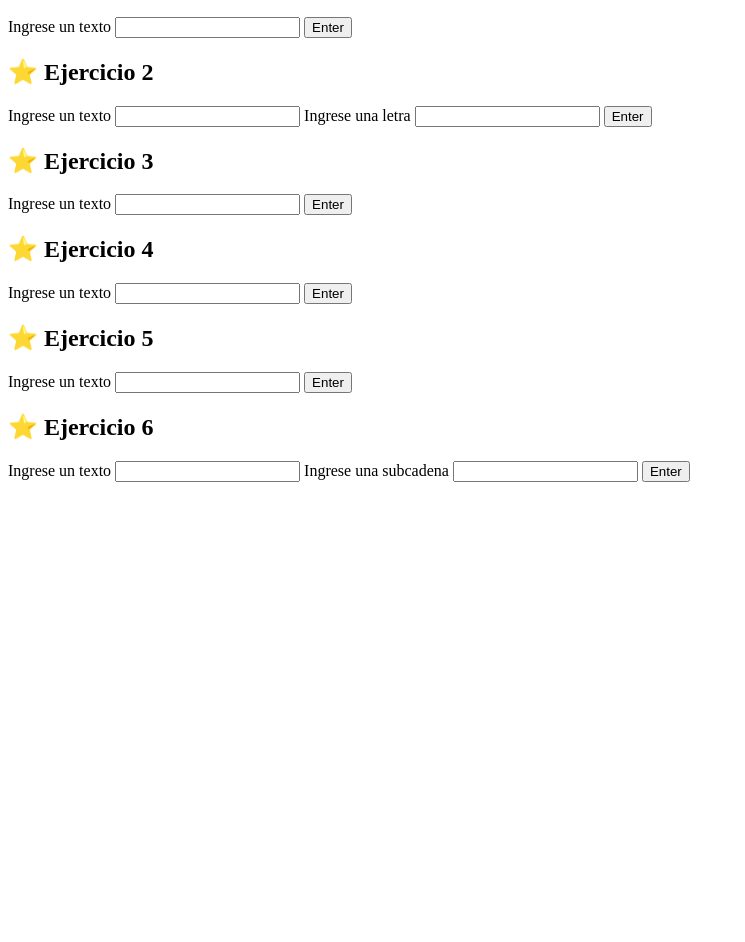
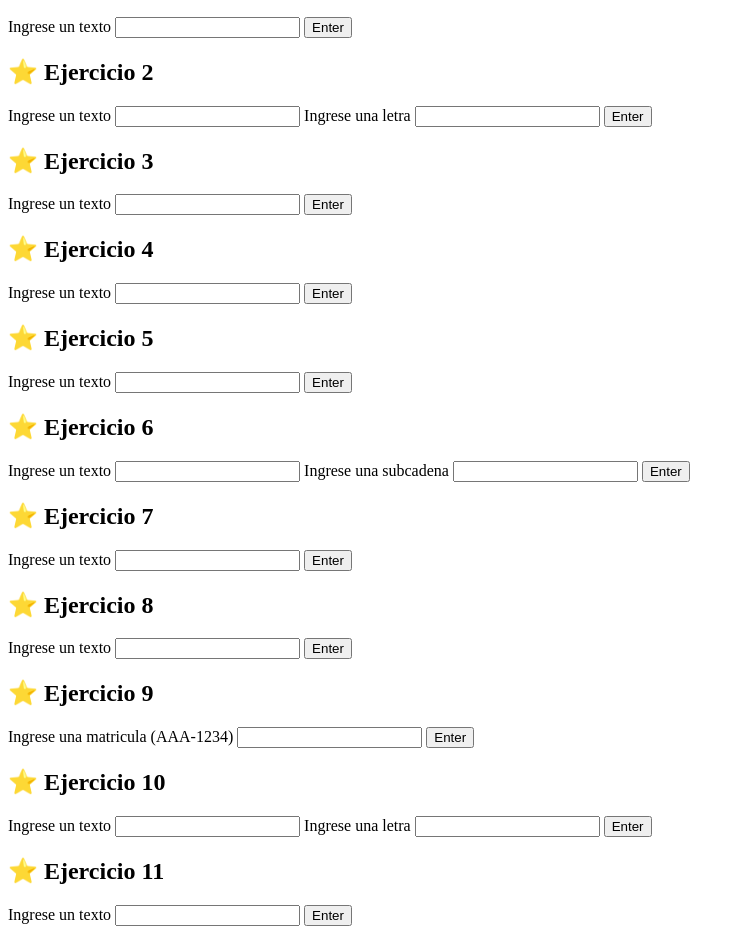
Before and after one commit to AgustinPadilla/ort-ejercicios, a plain HTML site: page practico-5/index.html in a window 1280 px wide. Shown: the part 111-1053 px from the top of the page, without its empty margins (0-745 px from the left). Before the commit the page ends 800 px from the top, so only its background shows below. Drawn offline with Linux system fonts and the light colour scheme.

Commit message:
practico 6

```diff
--- a/practico-5/index.html
+++ b/practico-5/index.html
@@ -66,5 +66,54 @@
     <p id="pResultEj6"></p>
     <!-- Script Ejercicio 6 -->
     <script src="js/ej6.js"></script>
+
+    <!-- Ejercicio 7 -->
+    <h2>⭐ Ejercicio 7</h2>
+    <label for="txtEj7">Ingrese un texto</label>
+    <input type="text" id="txtEj7">
+    <input type="button" value="Enter" id="btnEj7">
+    <p id="pResultEj7"></p>
+    <!-- Script Ejercicio 7 -->
+    <script src="js/ej7.js"></script>
+
+    <!-- Ejercicio 8 -->
+    <h2>⭐ Ejercicio 8</h2>
+    <label for="txtEj8">Ingrese un texto</label>
+    <input type="text" id="txtEj8">
+    <input type="button" value="Enter" id="btnEj8">
+    <p id="pResultEj8"></p>
+    <!-- Script Ejercicio 8 -->
+    <script src="js/ej8.js"></script>
+
+    <!-- Ejercicio 9 -->
+    <h2>⭐ Ejercicio 9</h2>
+    <label for="txtEj9">Ingrese una matricula (AAA-1234)</label>
+    <input type="text" id="txtEj9">
+    <input type="button" value="Enter" id="btnEj9">
+    <p id="pResultEj9"></p>
+    <!-- Script Ejercicio 9 -->
+    <script src="js/ej9.js"></script>
+
+    <!-- Ejercicio 10 -->
+    <h2>⭐ Ejercicio 10</h2>
+    <label for="txt1Ej10">Ingrese un texto</label>
+    <input type="text" id="txt1Ej10">
+    <label for="txt2Ej10">Ingrese una letra</label>
+    <input type="text" id="txt2Ej10">
+    <input type="button" value="Enter" id="btnEj10">
+    <p id="pResultEj10"></p>
+    <!-- Script Ejercicio 10 -->
+    <script src="js/ej10.js"></script>
+
+
+    <!-- Ejercicio 11 -->
+    <h2>⭐ Ejercicio 11</h2>
+    <label for="txtEj11">Ingrese un texto</label>
+    <input type="text" id="txtEj11">
+    <input type="button" value="Enter" id="btnEj11">
+    <p id="pResultEj11"></p>
+    <!-- Script Ejercicio 11 -->
+    <script src="js/ej11.js"></script>
+
 </body>
 </html>
```
